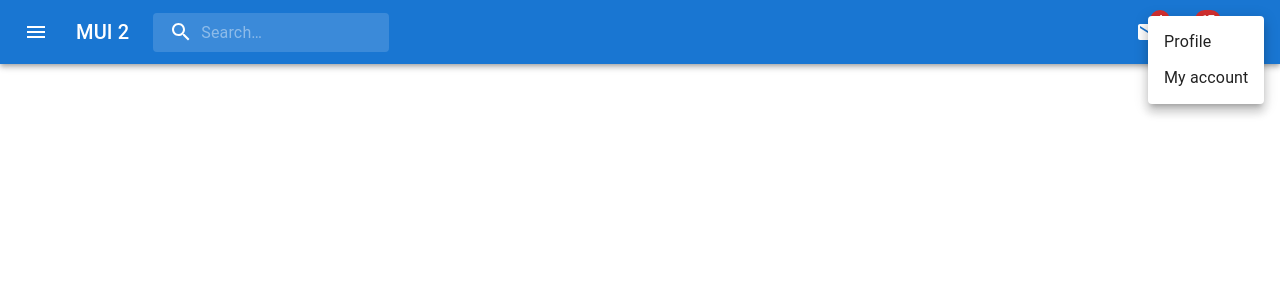
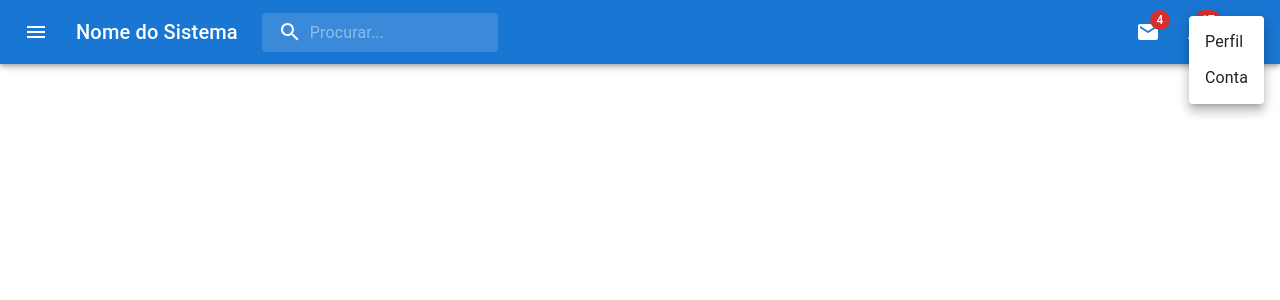
Before and after one commit to NogueiraJr/mui-barra-aplicativos, a Next.js app: page / in a window 1280 px wide. Both pictures are taken after a click on the button 1244 px from the left and 32 px from the top of the page. Shown: the top 300 px of the page. Built offline with nearby package versions, Linux system fonts and the light colour scheme.

Commit message:
Title, icons and labels.

```diff
--- a/pages/index.js
+++ b/pages/index.js
@@ -15,6 +15,7 @@ import AccountCircle from '@mui/icons-material/AccountCircle';
 import MailIcon from '@mui/icons-material/Mail';
 import NotificationsIcon from '@mui/icons-material/Notifications';
 import MoreIcon from '@mui/icons-material/MoreVert';
+import { InfoOutlined } from '@mui/icons-material';
 
 const Search = styled('div')(({ theme }) => ({
   position: 'relative',
@@ -97,8 +98,8 @@ export default function PrimarySearchAppBar() {
       open={isMenuOpen}
       onClose={handleMenuClose}
     >
-      <MenuItem onClick={handleMenuClose}>Profile</MenuItem>
-      <MenuItem onClick={handleMenuClose}>My account</MenuItem>
+      <MenuItem onClick={handleMenuClose}>Perfil</MenuItem>
+      <MenuItem onClick={handleMenuClose}>Conta</MenuItem>
     </Menu>
   );
 
@@ -125,7 +126,7 @@ export default function PrimarySearchAppBar() {
             <MailIcon />
           </Badge>
         </IconButton>
-        <p>Messages</p>
+        <p>Mensagens</p>
       </MenuItem>
       <MenuItem>
         <IconButton
@@ -137,7 +138,7 @@ export default function PrimarySearchAppBar() {
             <NotificationsIcon />
           </Badge>
         </IconButton>
-        <p>Notifications</p>
+        <p>Notificações</p>
       </MenuItem>
       <MenuItem onClick={handleProfileMenuOpen}>
         <IconButton
@@ -149,7 +150,19 @@ export default function PrimarySearchAppBar() {
         >
           <AccountCircle />
         </IconButton>
-        <p>Profile</p>
+        <p>Você</p>
+      </MenuItem>
+      <MenuItem onClick={handleProfileMenuOpen}>
+        <IconButton
+          size="large"
+          aria-label="account of current user"
+          aria-controls="primary-search-account-menu"
+          aria-haspopup="true"
+          color="inherit"
+        >
+          <InfoOutlined />
+        </IconButton>
+        <p>Sobre</p>
       </MenuItem>
     </Menu>
   );
@@ -173,14 +186,14 @@ export default function PrimarySearchAppBar() {
             component="div"
             sx={{ display: { xs: 'none', sm: 'block' } }}
           >
-            MUI 2
+            Nome do Sistema
           </Typography>
           <Search>
             <SearchIconWrapper>
               <SearchIcon />
             </SearchIconWrapper>
             <StyledInputBase
-              placeholder="Search…"
+              placeholder="Procurar..."
               inputProps={{ 'aria-label': 'search' }}
             />
           </Search>
```
